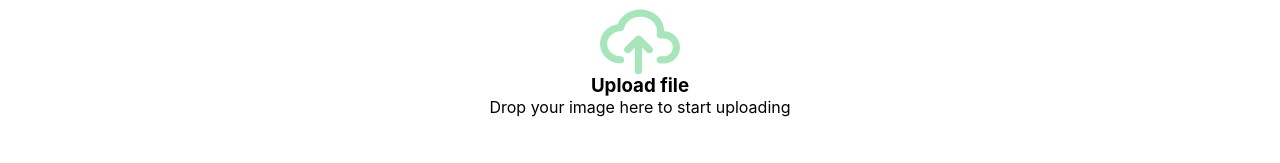
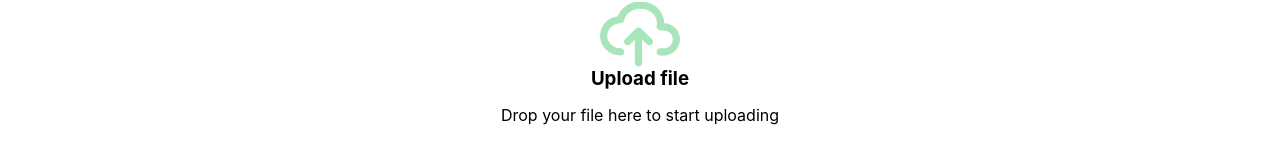
Before and after one commit to mnosov622/image-keeper, a React (Create React App) app in the folder client/: page / in a window 1280 px wide. Both pictures are taken after a click on the button "Upload image". Shown: the part 337-500 px from the top of the page. Built offline with nearby package versions, Linux system fonts and the light colour scheme; no server answers.

Commit message:
structure inhancements

```diff
--- a/client/public/index.html
+++ b/client/public/index.html
@@ -5,10 +5,7 @@
     <link rel="icon" href="%PUBLIC_URL%/favicon.ico" />
     <meta name="viewport" content="width=device-width, initial-scale=1" />
     <meta name="theme-color" content="#000000" />
-    <meta
-      name="description"
-      content="Web site created using create-react-app"
-    />
+    <meta name="description" content="Web site created using create-react-app" />
     <link rel="apple-touch-icon" href="%PUBLIC_URL%/logo192.png" />
     <!--
       manifest.json provides metadata used when your web app is installed on a
--- a/client/src/App.css
+++ b/client/src/App.css
@@ -15,7 +15,7 @@ img {
   left: 50%;
   transform: translate(-50%, -50%);
   z-index: 99;
-  backdrop-filter: blur(10px);
+  background: rgba(255, 255, 255, 0.5);
 }
 
 .blurred-bg {
--- a/client/src/components/EditLabel/EditLabel.css
+++ b/client/src/components/EditLabel/EditLabel.css
@@ -5,11 +5,11 @@
   top: 0;
   left: 0;
   width: 100%;
-  height: 100%;
+  height: 100vh;
   display: flex;
   align-items: center;
   justify-content: center;
-  z-index: 9999;
+  z-index: 99;
   overflow: hidden;
 }
 
--- a/client/src/components/EditLabel/EditLabel.tsx
+++ b/client/src/components/EditLabel/EditLabel.tsx
@@ -2,20 +2,21 @@ import React, { ChangeEvent, useState } from "react";
 import "./EditLabel.css";
 import CloseIcon from "../../assets/tabler_x.svg";
 import { convertToImageUrl } from "../../utils/helpers";
+import { ImageData } from "../../interfaces/imageData";
 
 interface EditLabelProps {
   initialLabel: string;
   onSave: (label: string, id: number) => void;
   onCancel: () => void;
-  imageData: any;
-  id: any;
+  imageData: ImageData | null;
+  id: string;
 }
 
 const EditLabel: React.FC<EditLabelProps> = ({ initialLabel, onSave, onCancel, imageData, id }) => {
   const [label, setLabel] = useState(initialLabel);
 
   const handleSave = () => {
-    onSave(label, id);
+    onSave(label, Number(id));
   };
 
   const handleChange = (e: ChangeEvent<HTMLInputElement>) => {
@@ -33,7 +34,7 @@ const EditLabel: React.FC<EditLabelProps> = ({ initialLabel, onSave, onCancel, i
       </div>
       <div className="label-section">
         <div className="instructions">Edit Label</div>
-        <img src={convertToImageUrl(imageData.image)} alt="" width={150} height={150} />
+        <img src={convertToImageUrl(imageData?.image)} alt="" width={150} height={150} />
         <input type="text" placeholder="Enter custom label" value={label} onChange={handleChange} />
         <p className="char-count">{label.length}/100</p>
         <button className="save-btn" onClick={handleSave}>
--- a/client/src/components/ImageUploader/ImageUploader.css
+++ b/client/src/components/ImageUploader/ImageUploader.css
@@ -41,6 +41,10 @@
   color: #393e46;
   font-weight: 600;
   margin-bottom: 30px;
+}
+
+.instructions-text {
+  margin-top: 15px;
 }
 
 .label-section {
--- a/client/src/components/ImageUploader/ImageUploader.tsx
+++ b/client/src/components/ImageUploader/ImageUploader.tsx
@@ -1,9 +1,8 @@
-import React, { useCallback, useState } from "react";
+import { useCallback, useState } from "react";
 import { useDropzone, FileWithPath } from "react-dropzone";
 import UploadIcon from "../../assets/upload.svg";
 import CloseIcon from "../../assets/tabler_x.svg";
 import CheckIcon from "../../assets/tabler_check.svg";
-
 import "./ImageUploader.css";
 
 interface ImageUploaderProps {
@@ -26,8 +25,7 @@ function ImageUploader({ hideUploadArea, fetchNewData }: ImageUploaderProps) {
     });
   };
 
-  const onDrop = useCallback(
-    async (acceptedFiles: FileWithPath[]) => {
+  const onDrop = useCallback(async (acceptedFiles: FileWithPath[]) => {
     setError("");
     const image = acceptedFiles[0];
     if (image.type.startsWith("image/") && !image.type.endsWith("svg+xml")) {
@@ -35,12 +33,9 @@ function ImageUploader({ hideUploadArea, fetchNewData }: ImageUploaderProps) {
       setImage(image);
       setImageSrc(imageUrl);
     } else {
-        console.error("File is not an image.");
       setError("File is not an image.");
     }
-    },
-    [label, hideUploadArea]
-  );
+  }, []);
 
   const upload = async () => {
     if (image?.type.startsWith("image/")) {
@@ -93,7 +88,7 @@ function ImageUploader({ hideUploadArea, fetchNewData }: ImageUploaderProps) {
             <img src={UploadIcon} alt="Upload" width={80} height={65} />
             <h3>Upload file</h3>
 
-            <p>Drop your image here to start uploading</p>
+            <p className="instructions-text">Drop your file here to start uploading</p>
 
             {error && (
               <div className="error-section">
--- a/client/src/components/Images/Images.tsx
+++ b/client/src/components/Images/Images.tsx
@@ -5,21 +5,14 @@ import EditIcon from "../../assets/tabler_edit.svg";
 import DeleteIcon from "../../assets/tabler_trash-x.svg";
 import { convertToImageUrl, formatDate } from "../../utils/helpers";
 import EditLabel from "../EditLabel/EditLabel";
-
-interface ImageData {
-  id: string;
-  label: string;
-  image: ImageData;
-  date: string;
-}
+import { ImageData } from "../../interfaces/imageData";
 
 interface ItemsToDisplayProps {
   updateData: boolean;
 }
 
 function ImagesDisplay({ updateData }: ItemsToDisplayProps) {
-  const [images, setImages] = useState<any>([]);
-  const [imageDate, setImageDate] = useState<string>("");
+  const [images, setImages] = useState<ImageData[]>([]);
   const [loadingImages, setLoadingImages] = useState<boolean>(true);
   const [displayEditArea, setDisplayEditArea] = useState<boolean>(false);
   const [editImageData, setEditImageData] = useState<ImageData | null>(null);
@@ -32,7 +25,6 @@ function ImagesDisplay({ updateData }: ItemsToDisplayProps) {
       }
 
       const data = await response.json();
-      setImageDate(data[0].date);
       setImages(data);
     } catch (error) {
       console.error("Error fetching images:", error);
```
Lines whose indentation alone changed are shown as unchanged.
